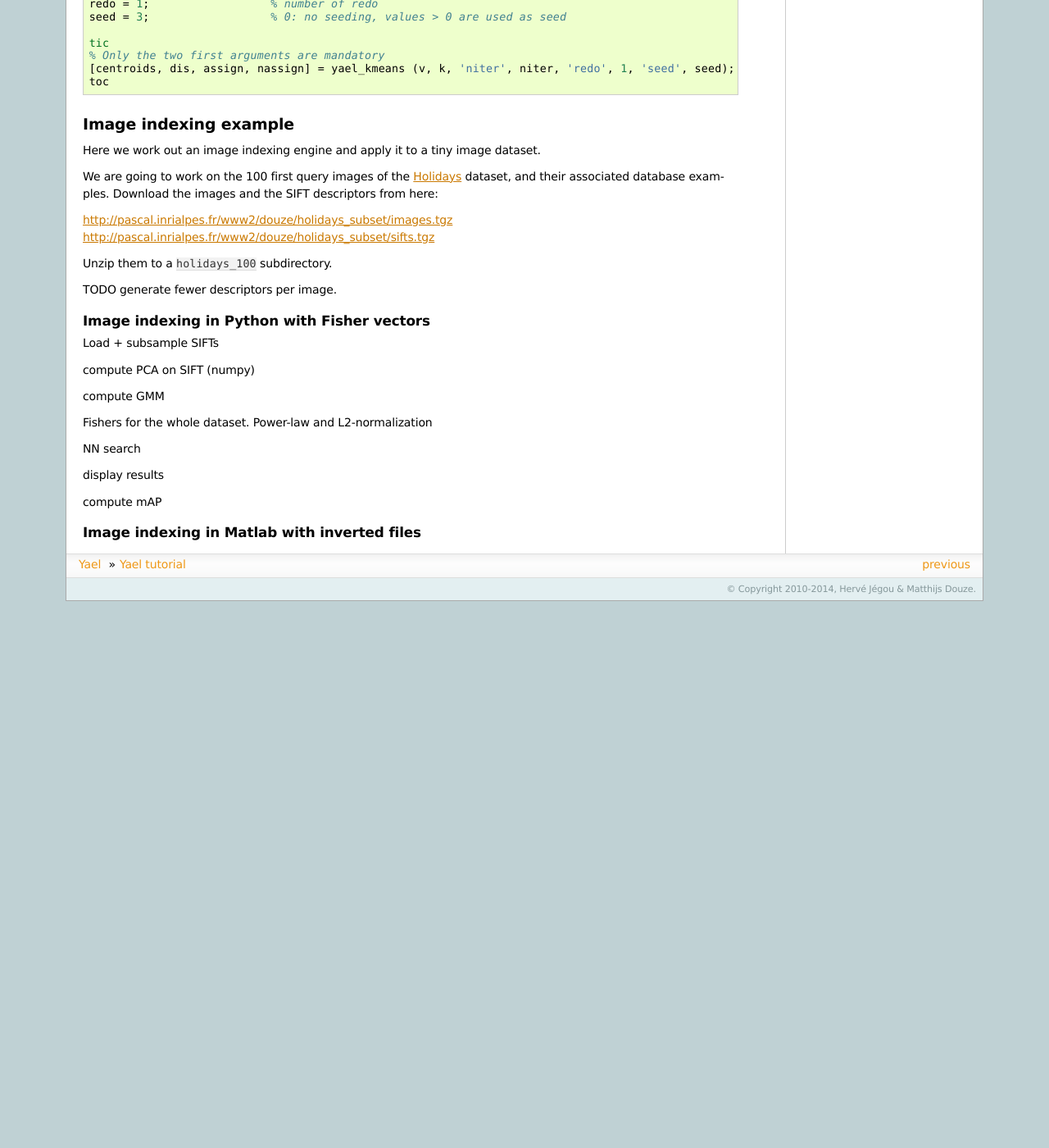
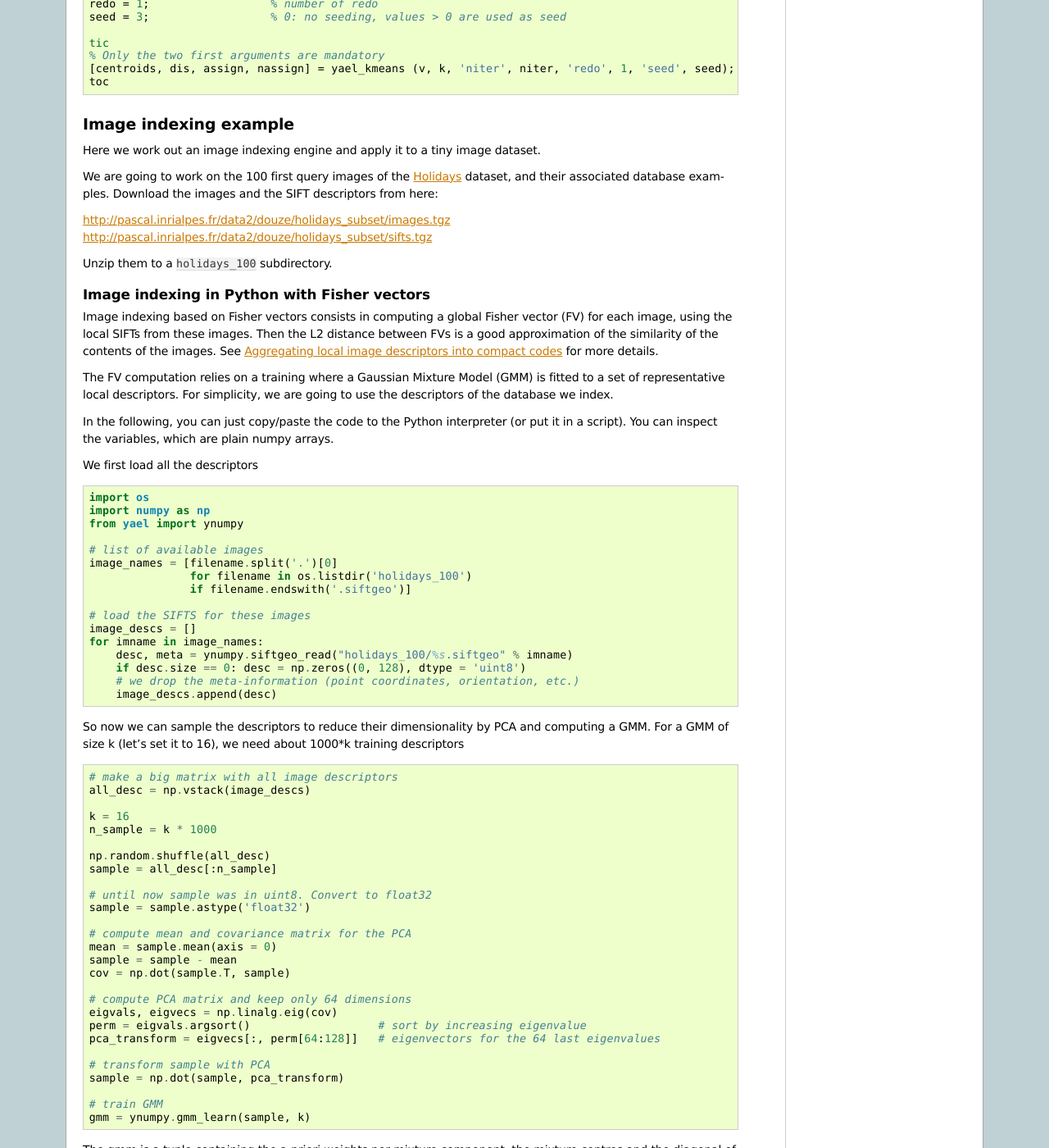
Before and after one commit to cynthia/yael, a Sphinx documentation site: the page built from doc/tutorial.rst, in a window 1280 px wide and 1400 px high, scrolled down 1952 px. Shown: the whole window at 82% size. Built offline with Sphinx 7.4.7, drawn with Linux system fonts in a browser that asks for light colours; formulas are drawn with MathJax 3; pages that are not in the unit, such as notebooks, are missing from menus; before the commit the page ends 2685 px from its top, so only the background shows below that; some of the changed text lies outside the part shown.

Commit message:
more python tut

```diff
--- a/doc/tutorial.rst
+++ b/doc/tutorial.rst
@@ -154,25 +154,129 @@ We are going to work on the 100 first query images of the
 and their associated database examples. Download
 the images and the SIFT descriptors from here:
 
-http://pascal.inrialpes.fr/www2/douze/holidays_subset/images.tgz
-http://pascal.inrialpes.fr/www2/douze/holidays_subset/sifts.tgz
+http://pascal.inrialpes.fr/data2/douze/holidays_subset/images.tgz
+http://pascal.inrialpes.fr/data2/douze/holidays_subset/sifts.tgz
 
 Unzip them to a ``holidays_100`` subdirectory.
-
-TODO generate fewer descriptors per image.
 
 Image indexing in Python with Fisher vectors
 ++++++++++++++++++++++++++++++++++++++++++++
 
-Load + subsample SIFTs
+Image indexing based on Fisher vectors consists in computing a global
+Fisher vector (FV) for each image, using the local SIFTs from these
+images. Then the L2 distance between FVs is a good approximation of
+the similarity of the contents of the images. See
+`Aggregating local image descriptors into compact codes <https://hal.inria.fr/inria-00633013>`_
+for more details.
 
-compute PCA on SIFT (numpy)
+The FV computation relies on a training where a Gaussian Mixture Model
+(GMM) is fitted to a set of representative local descriptors. For
+simplicity, we are going to use the descriptors of the database we
+index.
 
-compute GMM
+In the following, you can just copy/paste the code to the Python
+interpreter (or put it in a script). You can inspect the variables,
+which are plain numpy arrays.
 
-Fishers for the whole dataset. Power-law and L2-normalization
+We first load all the descriptors
 
-NN search
+.. code-block:: python
+
+   import os
+   import numpy as np
+   from yael import ynumpy
+
+   # list of available images
+   image_names = [filename.split('.')[0]
+                  for filename in os.listdir('holidays_100')
+                  if filename.endswith('.siftgeo')]
+
+   # load the SIFTS for these images
+   image_descs = []
+   for imname in image_names:
+       desc, meta = ynumpy.siftgeo_read("holidays_100/%s.siftgeo" % imname)
+       if desc.size == 0: desc = np.zeros((0, 128), dtype = 'uint8')
+       # we drop the meta-information (point coordinates, orientation, etc.)
+       image_descs.append(desc)
+
+So now we can sample the descriptors to reduce their dimensionality by
+PCA and computing a GMM. For a GMM of size k (let's set it to 16), we
+need about 1000*k training descriptors
+
+.. code-block:: python
+
+   # make a big matrix with all image descriptors
+   all_desc = np.vstack(image_descs)
+
+   k = 16
+   n_sample = k * 1000
+
+   np.random.shuffle(all_desc)
+   sample = all_desc[:n_sample]
+
+   # until now sample was in uint8. Convert to float32
+   sample = sample.astype('float32')
+
+   # compute mean and covariance matrix for the PCA
+   mean = sample.mean(axis = 0)
+   sample = sample - mean
+   cov = np.dot(sample.T, sample)
+
+   # compute PCA matrix and keep only 64 dimensions
+   eigvals, eigvecs = np.linalg.eig(cov)
+   perm = eigvals.argsort()                   # sort by increasing eigenvalue
+   pca_transform = eigvecs[:, perm[64:128]]   # eigenvectors for the 64 last eigenvalues
+
+   # transform sample with PCA
+   sample = np.dot(sample, pca_transform)
+
+   # train GMM
+   gmm = ynumpy.gmm_learn(sample, k)
+
+The gmm is a tuple containing the a-priori weights per mixture
+component, the mixture centres and the diagonal of the component
+covariance matrices.
+
+The training is finished. The next stage is to encode the SIFTs into
+one vector per image. We choose to include only the derivatives w.r.t
+mu in the FV, which results in a FV of size k * 64.
+
+.. code-block:: python
+
+   image_fvs = []
+   for image_desc in image_descs:
+      # first apply the PCA to the image descriptor
+      image_desc = np.dot(image_desc - mean, pca_transform)
+      fv = ynumpy.fisher(gmm, image_desc)
+      image_fvs.append(fv)
+
+   # make one matrix with all FVs
+   image_fvs = np.vstack(image_fvs)
+
+   # power-normalize all descriptors at once
+   image_fvs = np.sign(image_fvs) * np.abs(image_fvs) ** 0.5
+
+   # L2 normalize
+   norms = np.sqrt(np.sum(image_fvs ** 2, 1))
+   image_fvs /= norms.reshape(-1, 1)
+
+   # handle images with no local descriptor (100 = far away from "normal" images)
+   image_fvs[np.isnan(image_fvs)] = 100
+
+Now the FV can be used to compare images, so we loop over the Holidays
+query images and retrieve the nearest images in the ``image_fvs`` matrix.
+
+.. code-block:: python
+
+   # get the indices of the query images (the ones whose names end with "00")
+   query_images = [i for i, name in enumerate(image_names) if name[-2:] == "00"]
+
+   # corresponding descriptors
+   query_fvs = image_fvs[query_images]
+
+   # get the 4 NNs for all query images in the image_fvs array
+   results, distances = ynumpy.knn(query_fvs, image_fvs, nnn = 10)
+
 
 display results
 
```
